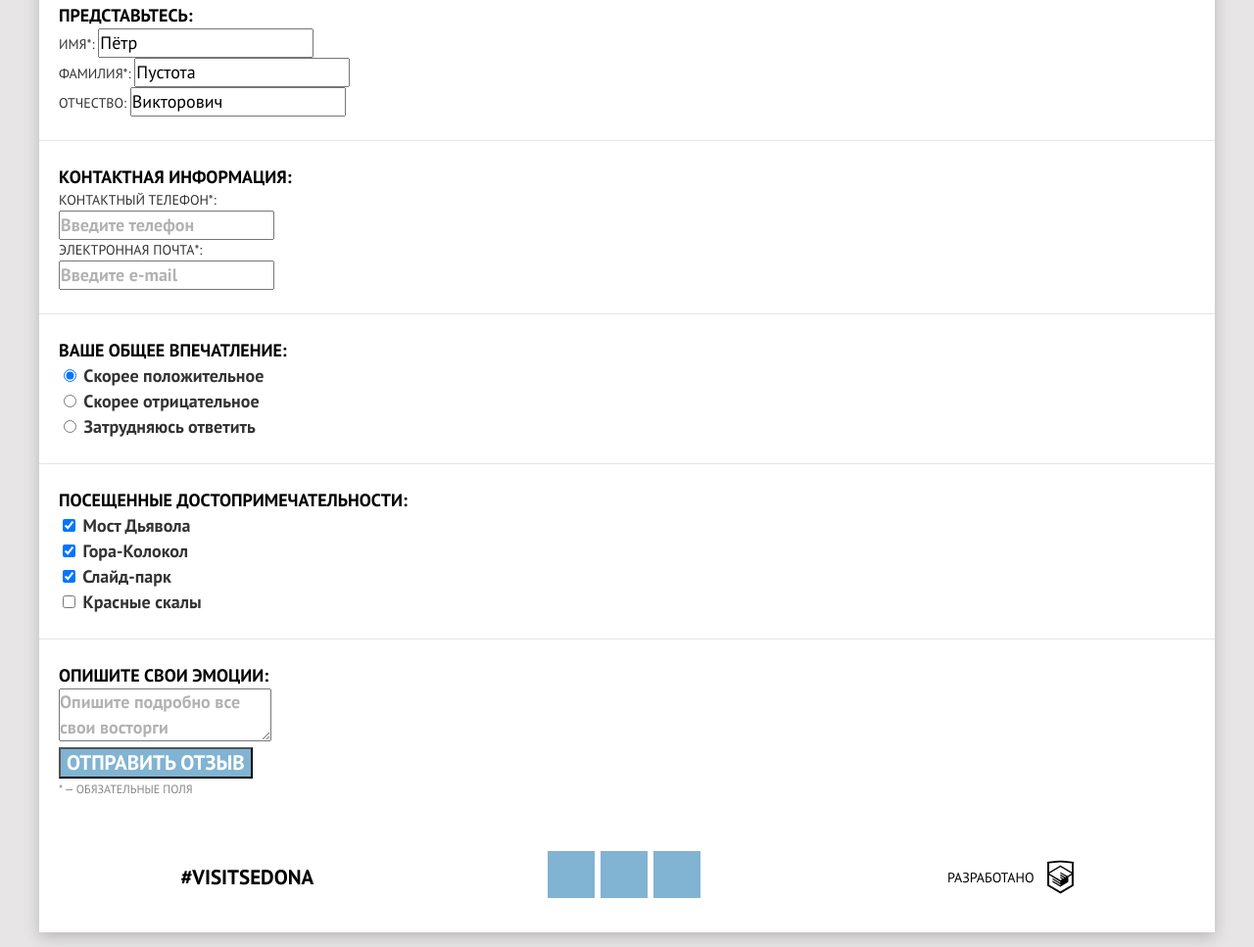
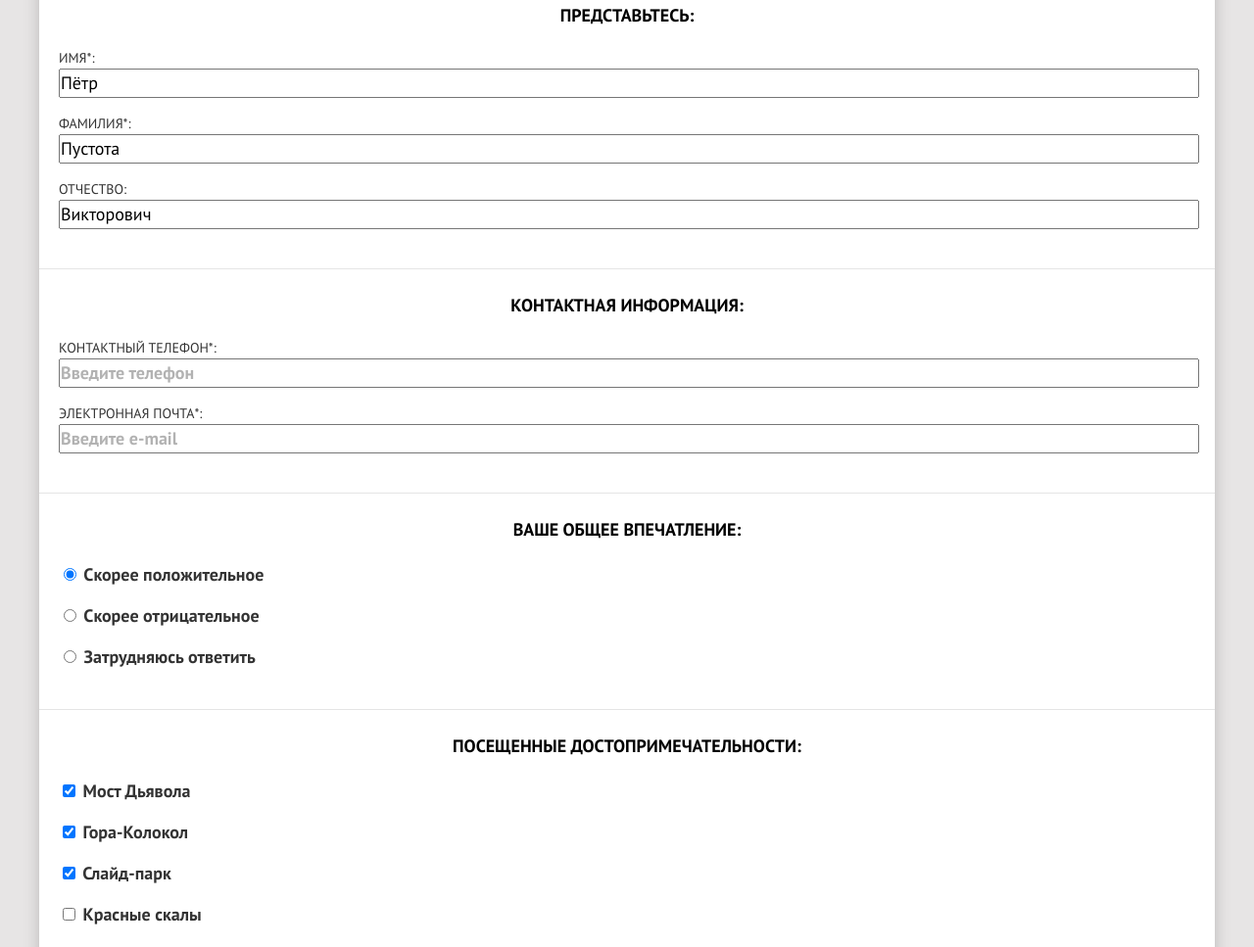
Before and after one commit to htmlacademy-adaptive/2116963-sedona-26, a website: page source/form.html in a window 1280 px wide. Shown: the part 533-1500 px from the top of the page at 98% size. Drawn offline with nearby package versions, Linux system fonts and the light colour scheme; files that its build step writes are made by us from their sources.

Commit message:
fix: add footer container

```diff
--- a/source/form.html
+++ b/source/form.html
@@ -96,7 +96,7 @@
               <legend class="form__legend">Ваше общее впечатление:</legend>
               <ul class="form__list">
                 <li class="form__item">
-                  <label class="form__control control">
+                  <label class="form__label control">
                     <input class="control__input control__input--radio" type="radio" name="impression" value="positive"
                       checked>
                     <span class="control__mark"></span>
@@ -104,14 +104,14 @@
                   </label>
                 </li>
                 <li class="form__item">
-                  <label class="form__control control">
+                  <label class="form__label control">
                     <input class="control__input control__input--radio" type="radio" name="impression" value="negative">
                     <span class="control__mark"></span>
                     Скорее отрицательное
                   </label>
                 </li>
                 <li class="form__item">
-                  <label class="form__control control">
+                  <label class="form__label control">
                     <input class="control__input control__input--radio" type="radio" name="impression" value="dontknow">
                     <span class="control__mark"></span>
                     Затрудняюсь ответить
@@ -125,7 +125,7 @@
               <legend class="form__legend">Посещенные достопримечательности:</legend>
               <ul class="form__list">
                 <li class="form__item">
-                  <label class="form__control control">
+                  <label class="form__label control">
                     <input class="control__input control__input--checkbox" type="checkbox" name="visited"
                       value="devils bridge" checked>
                     <span class="control__mark"></span>
@@ -133,7 +133,7 @@
                   </label>
                 </li>
                 <li class="form__item">
-                  <label class="form__control control">
+                  <label class="form__label control">
                     <input class="control__input control__input--checkbox" type="checkbox" name="visited"
                       value="mount bell" checked>
                     <span class="control__mark"></span>
@@ -141,7 +141,7 @@
                   </label>
                 </li>
                 <li class="form__item">
-                  <label class="form__control control">
+                  <label class="form__label control">
                     <input class="control__input control__input--checkbox" type="checkbox" name="visited"
                       value="slide park" checked>
                     <span class="control__mark"></span>
@@ -149,7 +149,7 @@
                   </label>
                 </li>
                 <li class="form__item">
-                  <label class="form__control control">
+                  <label class="form__label control">
                     <input class="control__input control__input--checkbox" type="checkbox" name="visited"
                       value="red rocks">
                     <span class="control__mark"></span>
--- a/source/less/blocks/footer.less
+++ b/source/less/blocks/footer.less
@@ -1,12 +1,26 @@
 .footer {
   padding: 29px 20px;
+
+  @media (min-width: @tablet) {
+    padding: 36px 50px 30px;
+  }
+
+  @media (min-width: @desktop) {
+    padding-left: 110px;
+    padding-right: 110px;
+  }
+}
+
+.footer__container {
   display: flex;
   flex-direction: column;
   align-items: center;
 
   @media (min-width: @tablet) {
+    margin: 0 auto;
+    max-width: 960px;
     flex-direction: row;
-    justify-content: space-around;
+    justify-content: space-between;
   }
 }
 
--- a/source/less/blocks/form.less
+++ b/source/less/blocks/form.less
@@ -11,11 +11,13 @@
 }
 
 .form__legend {
+  margin: 0 0 20px;
   padding: 0;
   font-weight: 700;
   font-size: 18px;
   line-height: 26px;
   color: @color-secondary;
+  text-align: center;
 }
 
 .form__list {
@@ -24,8 +26,18 @@
   list-style: none;
 }
 
+.form__item {
+  margin: 0 0 16px;
+}
+
+.form__label {
+  display: block;
+}
+
 .form__input {
+  display: block;
   padding: 0;
+  width: 100%;
   font-family: inherit;
   font-size: 18px;
   line-height: 26px;
--- a/source/less/blocks/review.less
+++ b/source/less/blocks/review.less
@@ -1,3 +1,4 @@
 .review__header {
+  margin: 0 auto;
   padding: 36px 20px 28px;
 }
--- a/source/less/style.less
+++ b/source/less/style.less
@@ -1,7 +1,7 @@
 // Начните писать стили здесь
 @import "fonts.less";
 @import "variables.less";
-@import "mixins.less";
+@import "utils.less";
 @import "blocks/page.less";
 @import "blocks/text-block.less";
 @import "blocks/button.less";
```
Also changed, not shown: source/index.html (+2 -0 lines), source/less/utils.less (renamed from source/less/mixins.less).
